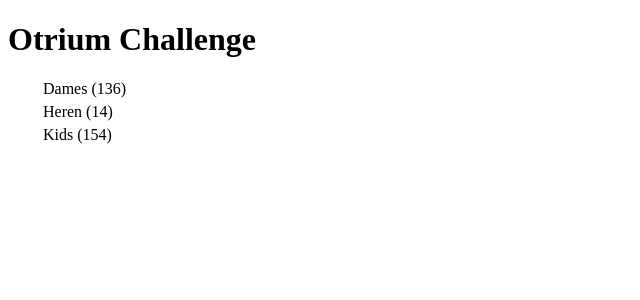
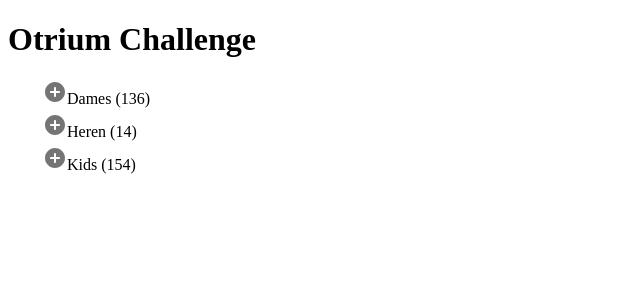
Before and after one commit to IamThilina/ecom-facet, a React app: page / in a window 1280 px wide. Shown: the top 300 px of the page, without its empty margins (0-640 px from the left). Built offline with nearby package versions, Linux system fonts and the light colour scheme; the HTML template or start-up script is replaced by a standard one.

Commit message:
Added collapse icons to facet items

```diff
--- a/src/components/category-item.js
+++ b/src/components/category-item.js
@@ -1,4 +1,5 @@
 import * as React from "react";
+import { AddCircleRounded, RemoveCircleRounded } from "@material-ui/icons"
 import CategoryItemList from "./category-item-list";
 
 const CategoryItem = ({id, parent, count, name, categoryMap, parentMap}) => {
@@ -8,6 +9,10 @@
         setToggled(!toggled);
     }
     return <div onClick={onClick} style={{margin: "5px"}}>
+        {
+            parentMap[id] ? toggled ? <RemoveCircleRounded color="action"/> : <AddCircleRounded color="action"/> : null
+        }
+
         {`${name} (${count})`}
         {
             toggled && <CategoryItemList categoryMap={categoryMap} categories={parentMap[id]} parentMap={parentMap}/>
```
